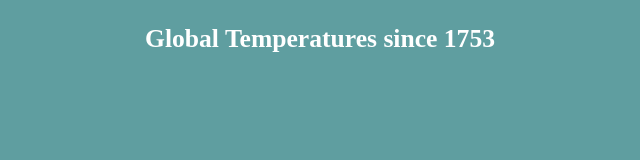
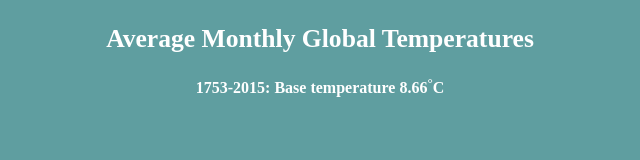
Before and after one commit to mohamudolow/Visualize-data-with-heatmap, a plain HTML site: page index.html in a window 1280 px wide. Shown: the whole page, without its empty margins (320-960 px from the left). Drawn offline with nearby package versions, Linux system fonts and the light colour scheme; no server answers.

Commit message:
update page headings

```diff
--- a/index.html
+++ b/index.html
@@ -15,7 +15,8 @@
     <body>
 
         <div id="container">
-            <h1>Global Temperatures since 1753</h1>
+            <h1>Average Monthly Global Temperatures</h1>
+            <h4>1753-2015: Base temperature 8.66<sup>&#176;</sup>C</h4>
             <div id="heatmapGraph"></div>
         </div>
 
```
